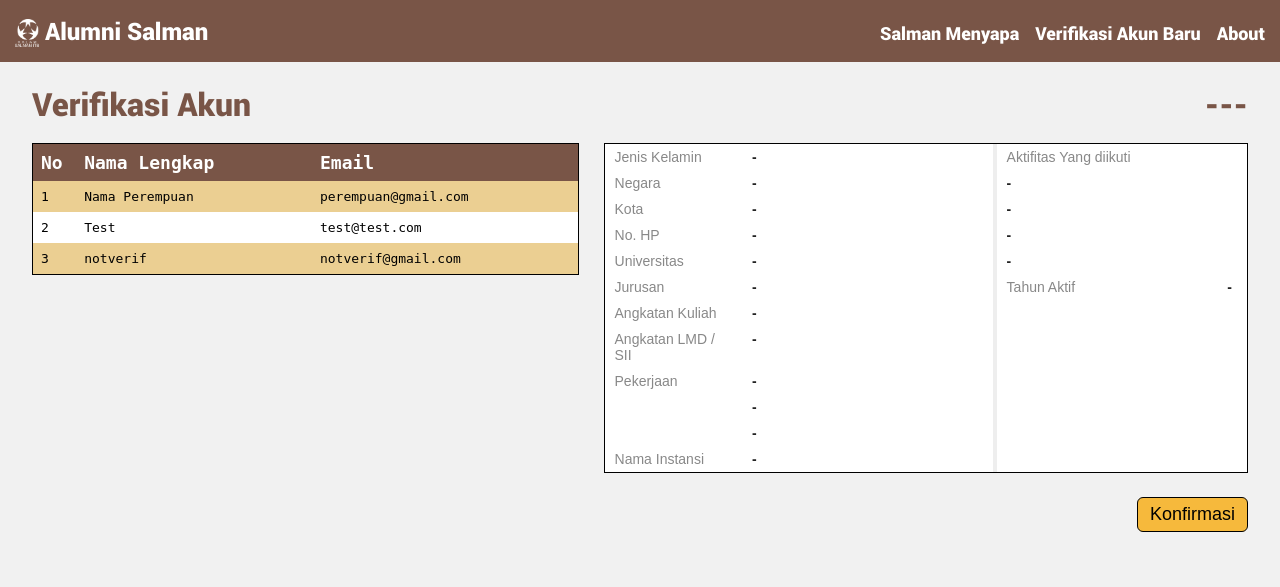
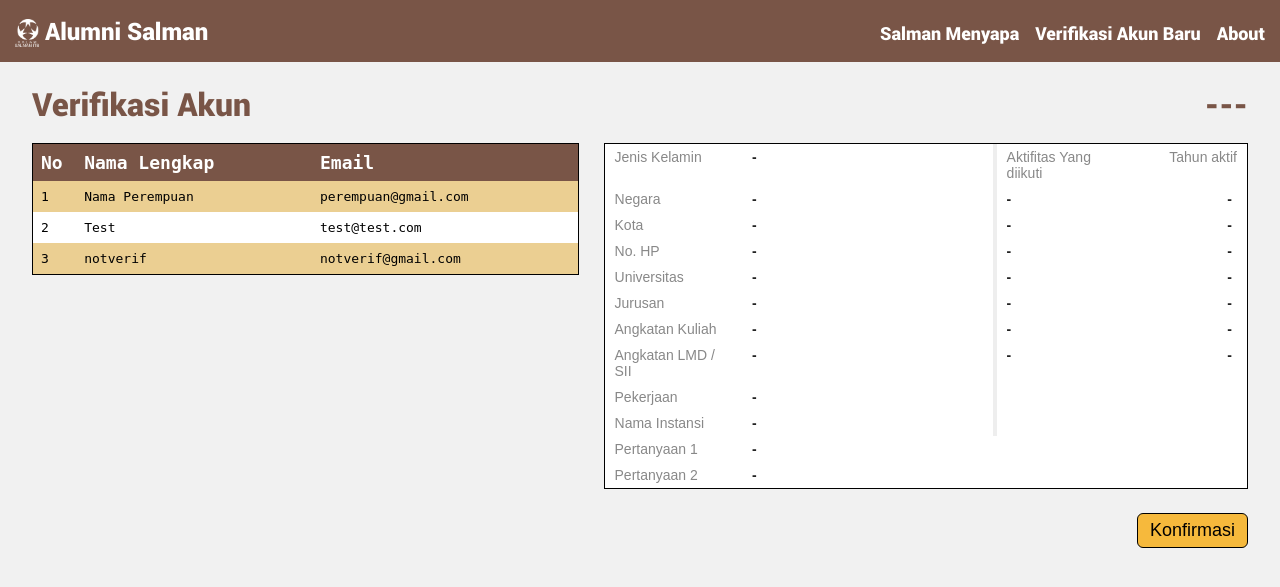
Before and after one commit to rozium/salman-admin, a Django app: page /verifikasi/ in a window 1280 px wide. Shown: the top 587 px of the page. Run offline with Django 3.2, Linux system fonts and the light colour scheme; a user stored in the database is signed in; data comes from the database, SQL or seed files in the repository; both versions use the stored data as it was after the commit; some libraries are stand-ins or nearby versions.

Commit message:
modify user model

```diff
--- a/alumni/models.py
+++ b/alumni/models.py
@@ -32,10 +32,10 @@ class User(Model):
     jurusan = CharField(max_length=50, null=True)
     ang_kuliah = CharField(max_length=5, null=True)
     ang_LMD = CharField(max_length=5, null=True)
-    pekerjaan = TextField(null=True)
+    pekerjaan = CharField(max_length=50, null=True)
     instansi = CharField(max_length=30, null=True)
     aktifitas = TextField(null=True)
-    tahun_aktif = CharField(max_length=20, null=True)
+    tahun_aktif = TextField(null=True)
     verified = BooleanField(default=False)
     password = CharField(max_length=50, null=True)
     # edited 15 april
--- a/alumni/templates/verifikasi.html
+++ b/alumni/templates/verifikasi.html
@@ -55,70 +55,61 @@
         <td class="tg-4d50">Jenis Kelamin</td>
         <td class="tg-5xe6" id="verif-gender">-</td>
         <td class="tg-garis"></td>
-        <td class="tg-4d50" colspan="2">Aktifitas Yang diikuti</td>
+        <td class="tg-4d50">Aktifitas Yang diikuti</td>
+        <td class="tg-4d50" style="text-align: right;">Tahun aktif</td>
       </tr>
       <tr>
         <td class="tg-4d50">Negara</td>
         <td class="tg-5xe6" id="verif-negara">-</td>
         <td class="tg-garis"></td>
-        <td class="tg-5xe6" id="verif-aktifitas-1" colspan="2">-</td>
+        <td class="tg-5xe6" id="verif-aktifitas-1">-</td>
+        <td class="tg-jjuf" id="verif-tahun_aktif-1">-</td>
       </tr>
       <tr>
         <td class="tg-4d50">Kota</td>
         <td class="tg-5xe6" id="verif-kota">-</td>
         <td class="tg-garis"></td>
-        <td class="tg-5xe6" id="verif-aktifitas-2" colspan="2">-</td>
+        <td class="tg-5xe6" id="verif-aktifitas-2">-</td>
+        <td class="tg-jjuf" id="verif-tahun_aktif-2">-</td>
       </tr>
       <tr>
         <td class="tg-4d50">No. HP</td>
         <td class="tg-5xe6" id="verif-no_hp">-</td>
         <td class="tg-garis"></td>
-        <td class="tg-5xe6" id="verif-aktifitas-3" colspan="2">-</td>
+        <td class="tg-5xe6" id="verif-aktifitas-3">-</td>
+        <td class="tg-jjuf" id="verif-tahun_aktif-3">-</td>
       </tr>
       <tr>
         <td class="tg-4d50">Universitas</td>
         <td class="tg-5xe6" id="verif-univ">-</td>
         <td class="tg-garis"></td>
-        <td class="tg-5xe6" id="verif-aktifitas-4" colspan="2">-</td>
+        <td class="tg-5xe6" id="verif-aktifitas-4">-</td>
+        <td class="tg-jjuf" id="verif-tahun_aktif-4">-</td>
       </tr>
       <tr>
         <td class="tg-4d50">Jurusan</td>
         <td class="tg-5xe6" id="verif-jurusan">-</td>
         <td class="tg-garis"></td>
-        <td class="tg-4d50">Tahun Aktif</td>
-        <td class="tg-jjuf" id="verif-tahun_aktif">-</td>
+        <td class="tg-5xe6" id="verif-aktifitas-4">-</td>
+        <td class="tg-jjuf" id="verif-tahun_aktif-4">-</td>
       </tr>
       <tr>
         <td class="tg-4d50">Angkatan Kuliah</td>
         <td class="tg-5xe6" id="verif-ang_kuliah">-</td>
         <td class="tg-garis"></td>
-        <td class="tg-eh2d"></td>
-        <td class="tg-eh2d"></td>
+        <td class="tg-5xe6" id="verif-aktifitas-5">-</td>
+        <td class="tg-jjuf" id="verif-tahun_aktif-5">-</td>
       </tr>
       <tr>
         <td class="tg-4d50">Angkatan LMD / SII</td>
         <td class="tg-5xe6" id="verif-ang_LMD">-</td>
         <td class="tg-garis"></td>
-        <td class="tg-eh2d"></td>
-        <td class="tg-eh2d"></td>
+        <td class="tg-5xe6" id="verif-aktifitas-6">-</td>
+        <td class="tg-jjuf" id="verif-tahun_aktif-6">-</td>
       </tr>
       <tr>
         <td class="tg-4d50">Pekerjaan</td>
-        <td class="tg-5xe6" id="verif-pekerjaan-1">-</td>
-        <td class="tg-garis"></td>
-        <td class="tg-eh2d"></td>
-        <td class="tg-eh2d"></td>
-      </tr>
-      <tr>
-        <td class="tg-4d50"></td>
-        <td class="tg-5xe6" id="verif-pekerjaan-2">-</td>
-        <td class="tg-garis"></td>
-        <td class="tg-eh2d"></td>
-        <td class="tg-eh2d"></td>
-      </tr>
-      <tr>
-        <td class="tg-4d50"></td>
-        <td class="tg-5xe6" id="verif-pekerjaan-3">-</td>
+        <td class="tg-5xe6" id="verif-pekerjaan">-</td>
         <td class="tg-garis"></td>
         <td class="tg-eh2d"></td>
         <td class="tg-eh2d"></td>
@@ -127,6 +118,20 @@
         <td class="tg-4d50">Nama Instansi</td>
         <td class="tg-5xe6" id="verif-instansi">-</td>
         <td class="tg-garis"></td>
+        <td class="tg-eh2d"></td>
+        <td class="tg-eh2d"></td>
+      </tr>
+      <tr>
+        <td class="tg-4d50">Pertanyaan 1</td>
+        <td class="tg-5xe6" id="verif-instansi">-</td>
+        <td class="tg-eh2d"></td>
+        <td class="tg-eh2d"></td>
+        <td class="tg-eh2d"></td>
+      </tr>
+      <tr>
+        <td class="tg-4d50">Pertanyaan 2</td>
+        <td class="tg-5xe6" id="verif-instansi">-</td>
+        <td class="tg-eh2d"></td>
         <td class="tg-eh2d"></td>
         <td class="tg-eh2d"></td>
       </tr>
@@ -210,18 +215,6 @@
             $("#verif-aktifitas").text(aktifitas);
             $("#verif-tahun_aktif").text(tahun_aktif);
 
-            pekerjaan = JSON.parse(pekerjaan);
-            for (var i = 1; i < 3 + 1; i++) {
-              $("#verif-pekerjaan-" + i).text('-');
-            }
-
-            var i = 1;
-
-            pekerjaan.forEach(function(item) {
-              $("#verif-pekerjaan-" + i).text(item);
-              i++;
-            });
-
             aktifitas = JSON.parse(aktifitas);
             for (var i = 1; i < 4 + 1; i++) {
               $("#verif-aktifitas-" + i).text('-');
```
Also changed, not shown: alumni/migrations/0013_auto_20180415_0822.py (added), db.sqlite3, 2 other files.
